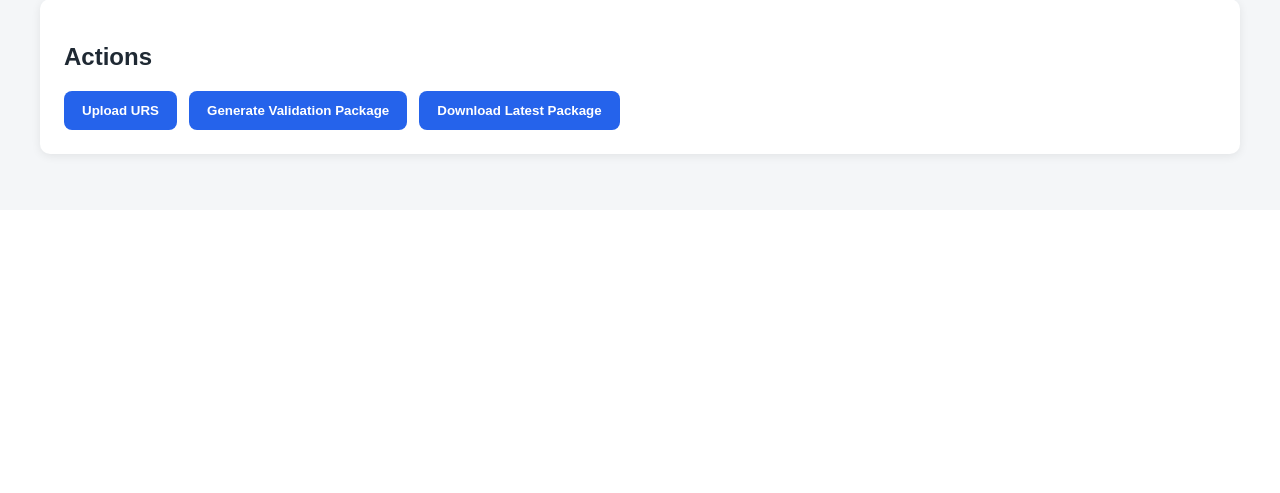
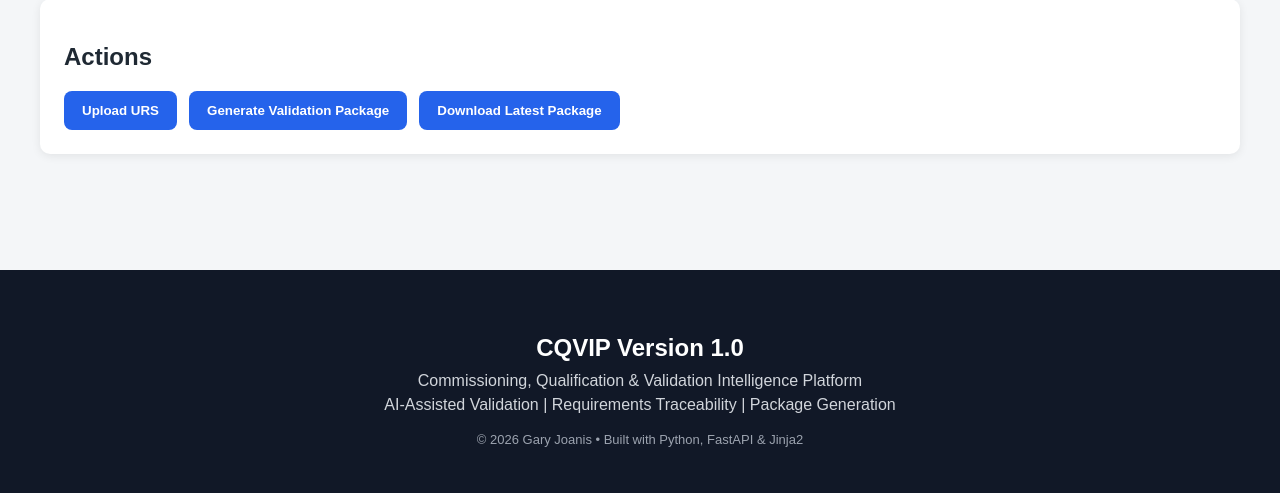
Before and after one commit to gjoanis/CQVIP, a FastAPI app: page / in a window 1280 px wide. Shown: the part 1922-2415 px from the top of the page. Before the commit the page ends 2084 px from the top, so only its background shows below. Run offline with FastAPI, Linux system fonts and the light colour scheme.

Commit message:
Initial CQVIP working prototype

```diff
--- a/web/static/style.css
+++ b/web/static/style.css
@@ -358,3 +358,31 @@ button:hover {
         grid-template-columns: 1fr;
     }
 }
+
+/* ===========================
+   Footer
+=========================== */
+
+.footer {
+    margin-top: 60px;
+    background: #111827;
+    color: white;
+    padding: 40px 20px;
+    text-align: center;
+}
+
+.footer h3 {
+    margin-bottom: 10px;
+    font-size: 24px;
+}
+
+.footer p {
+    margin: 6px 0;
+    color: #d1d5db;
+}
+
+.footer .copyright {
+    margin-top: 18px;
+    font-size: 13px;
+    color: #9ca3af;
+}
--- a/web/templates/index.html
+++ b/web/templates/index.html
@@ -418,7 +418,23 @@ const categoryChart = new Chart(
 );
 
 </script>
+<footer class="footer">
+    <div class="footer-content">
+        <h3>CQVIP Version 1.0</h3>
 
+        <p>
+            Commissioning, Qualification & Validation Intelligence Platform
+        </p>
+
+        <p>
+            AI-Assisted Validation | Requirements Traceability | Package Generation
+        </p>
+
+        <p class="copyright">
+            © 2026 Gary Joanis • Built with Python, FastAPI & Jinja2
+        </p>
+    </div>
+</footer>
 </body>
 
 </html>
```
